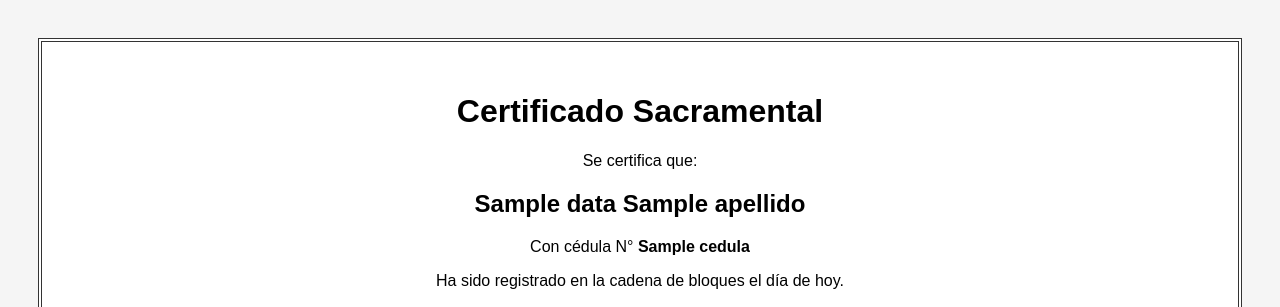
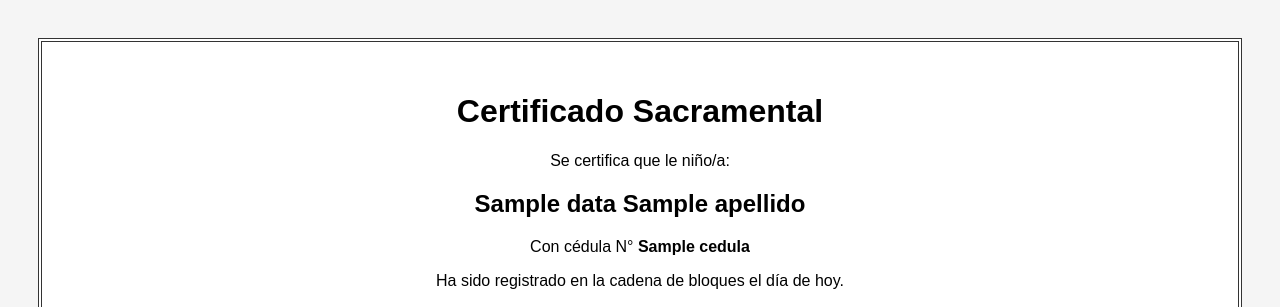
Before and after one commit to JC-EC/blockchain_cert, a Flask app: template templates/certificado.html in a window 1280 px wide. Shown: the top 307 px of the page. Run offline with Flask 3, Linux system fonts and the light colour scheme; the template is opened without the code that fills it: most values are stand-ins (such as "Sample title", 1, 10 or a date in 2020).

Commit message:
Niño - Niña

```diff
--- a/templates/certificado.html
+++ b/templates/certificado.html
@@ -23,14 +23,14 @@
 <body>
     <div class="certificado">
         <h1>Certificado Sacramental</h1>
-        <p>Se certifica que:</p>
+        <p>Se certifica que le niño/a:</p>
         <h2>{{ data.nombre }} {{ data.apellido }}</h2>
         <p>Con cédula N° <strong>{{ data.cedula }}</strong></p>
         <p>Ha sido registrado en la cadena de bloques el día de hoy.</p>
         <p><strong>Hash único:</strong> {{ hash }}</p>
 
         <div class="qr">
-            <img src="/{{ qr_path }}" alt="Código QR" width="150">
+            <img src="/{{ qr_path }}" alt="Código QR" width="150" title="Hola">
         </div>
 
         <p style="margin-top: 20px;">Este certificado es verificable en línea.</p>
```
